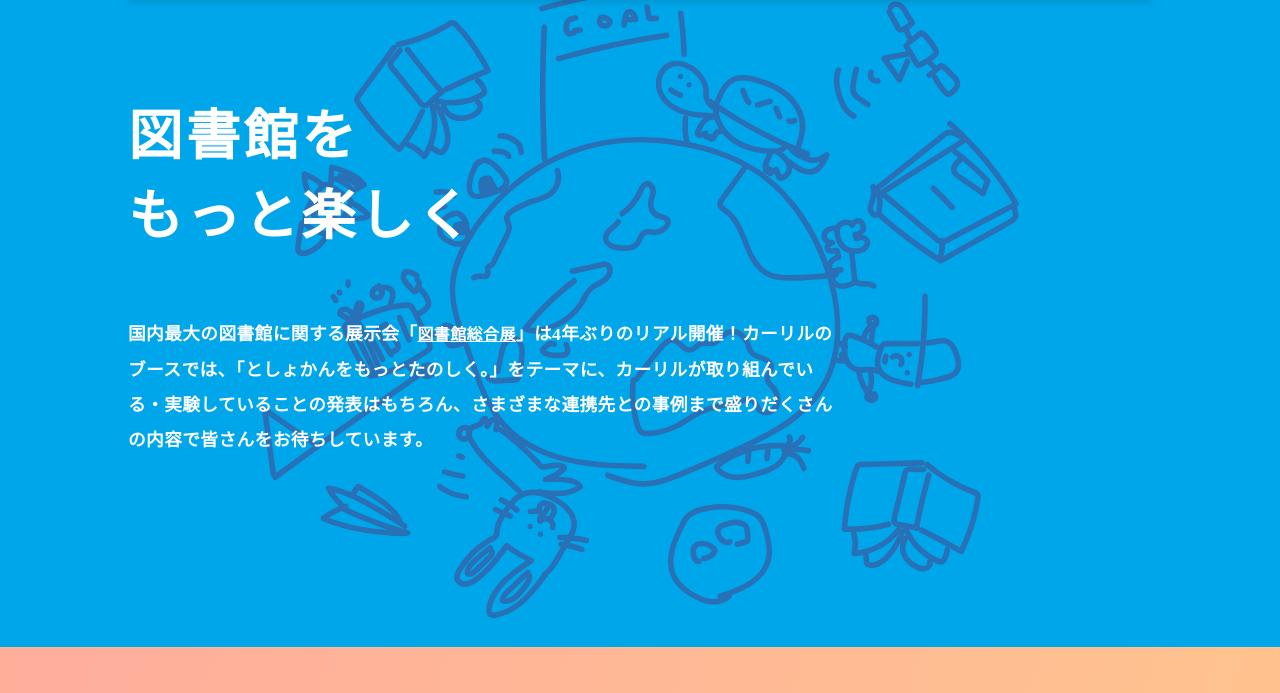
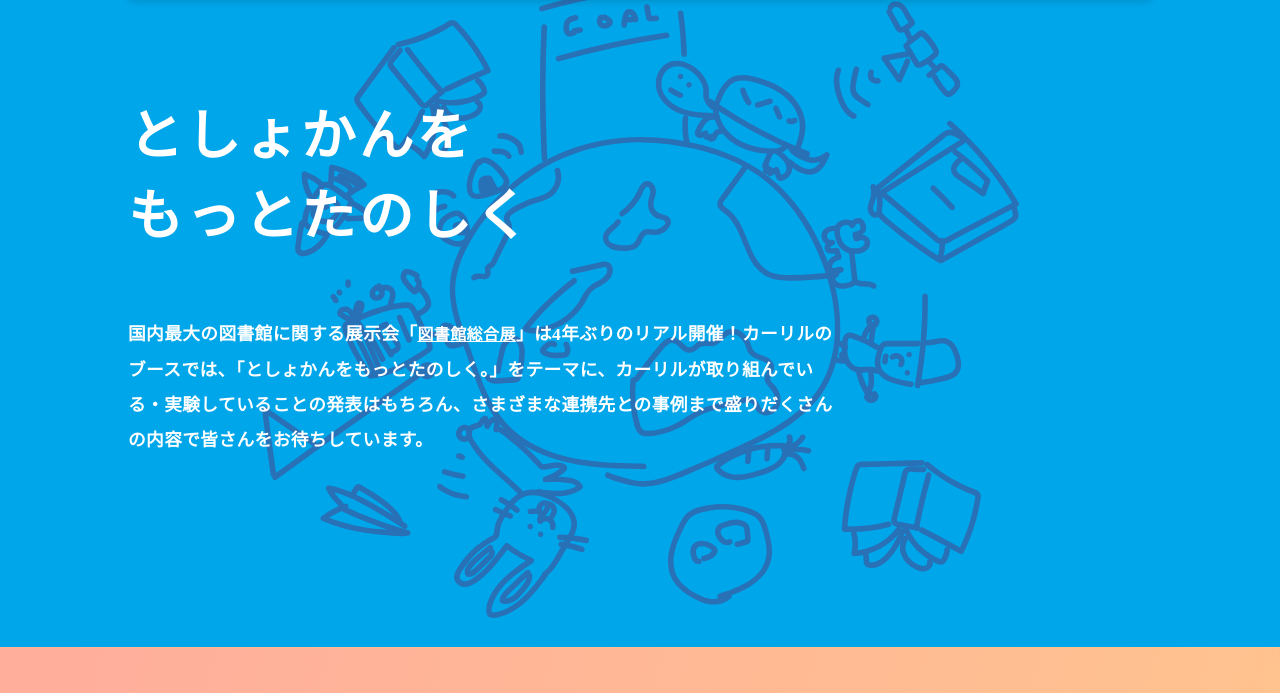
Before and after one commit to CALIL/lf2023, a plain HTML site: page index.html in a window 1280 px wide. Shown: the part 107-800 px from the top of the page. Drawn offline with Linux system fonts and the light colour scheme; no server answers.

Commit message:
Deploying to gh-pages from @ CALIL/lf2023@478f3cf43e44aab979dba9d6c9fdad474e277d63 🚀

```diff
--- a/index.html
+++ b/index.html
@@ -84,7 +84,7 @@
     </a><img src="https://calil.github.io/lf2023/assets/icon-dewy.svg" alt=""></navigation>
     <article>
         <section id="concept">
-            <h3>図書館を<br>もっと楽しく</h3>
+            <h3>としょかんを<br>もっとたのしく</h3>
             <p>国内最大の図書館に関する展示会「<a
                     href="https://libraryfair.jp/">図書館総合展</a>」は4年ぶりのリアル開催！カーリルのブースでは、「としょかんをもっとたのしく。」をテーマに、カーリルが取り組んでいる・実験していることの発表はもちろん、さまざまな連携先との事例まで盛りだくさんの内容で皆さんをお待ちしています。 </p>
         </section>
```
